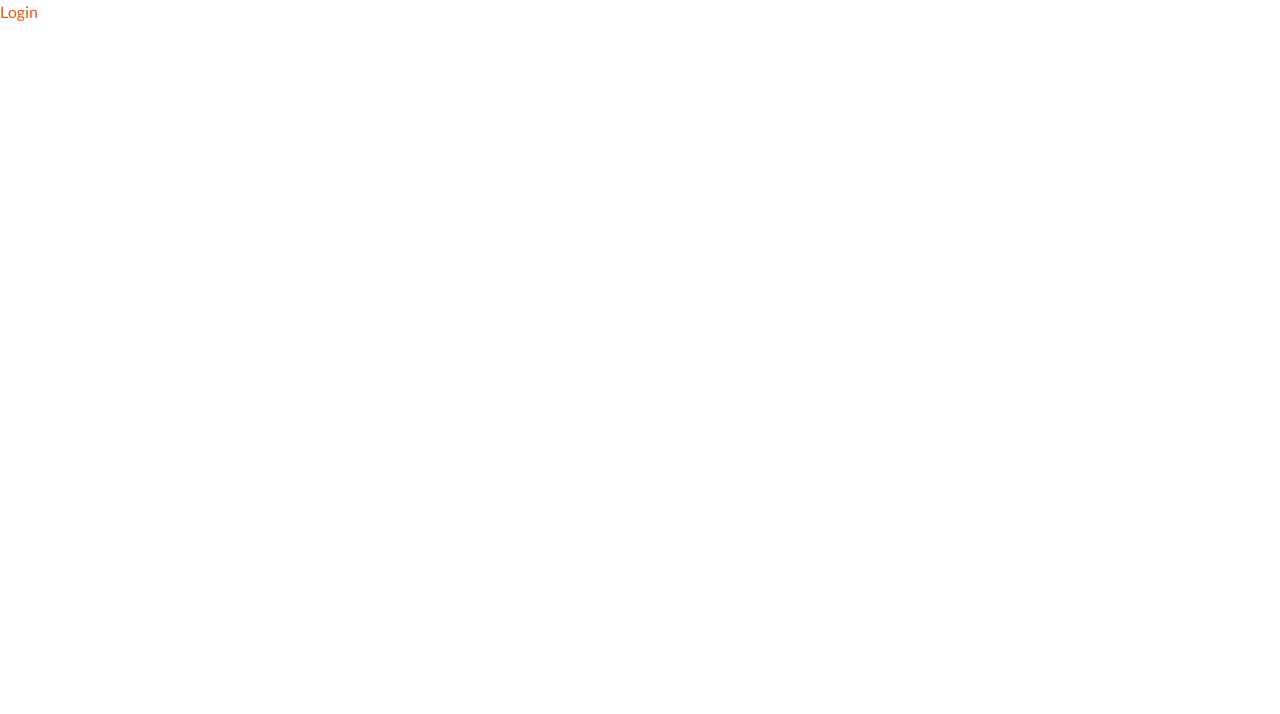
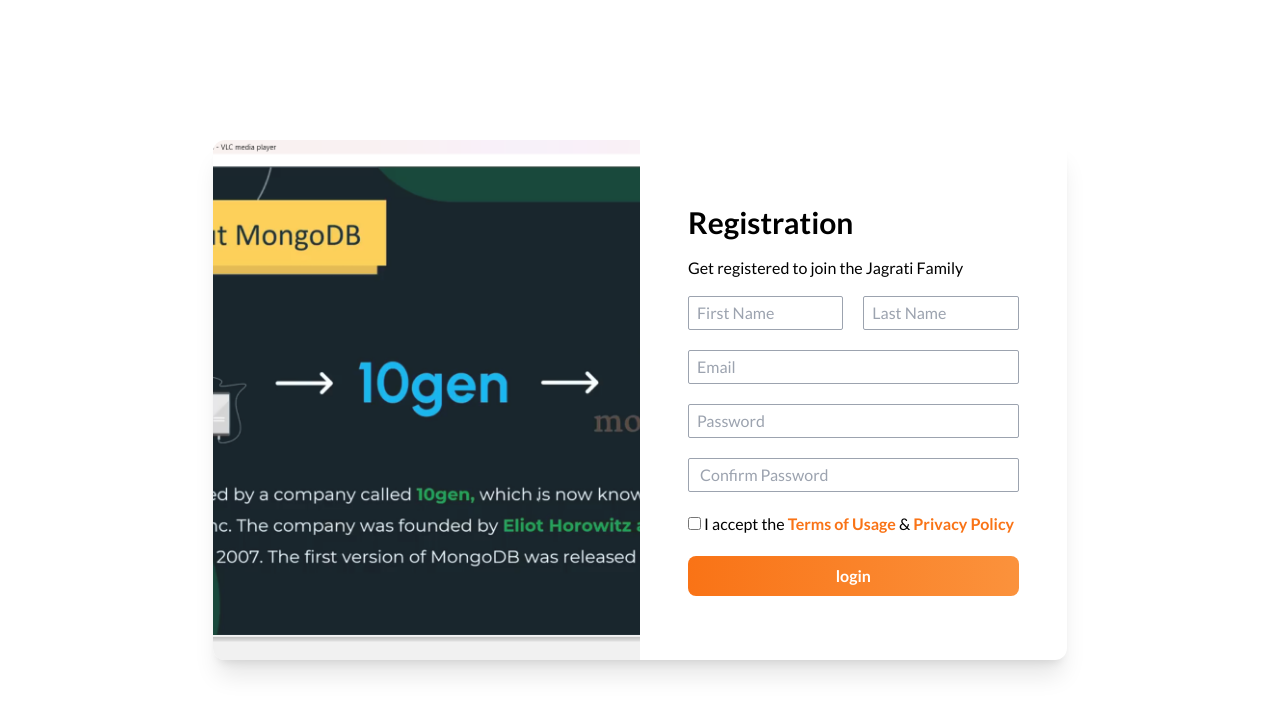
Before and after one commit to Ricobyter/Jagrati-2.0, a React (Vite) app in the folder frontend/: page /register in a window 1280 px wide. Shown: the top 714 px of the page. Built offline with nearby package versions, Linux system fonts and the light colour scheme.

Commit message:
added register page

```diff
--- a/frontend/src/App.tsx
+++ b/frontend/src/App.tsx
@@ -11,8 +11,8 @@ function App() {
     <BrowserRouter>
     <Routes>
       <Route path='/' element={<Homepage />}/>
-      <Route path='login' element={<Login />}/>
-      <Route path='register' element={<Register />}/>
+      <Route path='/login' element={<Login />}/>
+      <Route path='/register' element={<Register />}/>
     </Routes>
     </BrowserRouter>
   )
--- a/frontend/src/components/Navbar.tsx
+++ b/frontend/src/components/Navbar.tsx
@@ -2,7 +2,7 @@ import logo from '../assets/images/logo.png'
 import { useState } from 'react'
 
 import {FaBars, FaTimes} from 'react-icons/fa'
-import { useNavigate } from 'react-router-dom';
+import { Link, useNavigate } from 'react-router-dom';
 
 const NavLinks = [
   {title: "Home",
@@ -60,7 +60,7 @@ export default function Navbar() {
                   {NavLinks.map((link) => (
                     <a href={link.link} key={link.title} className='text-white border-b-2 border-transparent hover:border-b-white transition-all duration-200'>{link.title}</a>
                   ))}
-                  <button className='text-white border-b-2 border-transparent hover:border-b-white transition-all duration-200' onClick={() =>navigate("login")}>Login</button>
+                  <button className='text-white border-b-2 border-transparent hover:border-b-white transition-all duration-200' ><Link to="/login">Login</Link></button>
 
                 </div>
 
--- a/frontend/src/pages/Login.tsx
+++ b/frontend/src/pages/Login.tsx
@@ -1,11 +1,11 @@
 // import React from 'react'
 import { useNavigate } from 'react-router-dom'
 
-export default function Login() {
+export default function Login(){
     const navigate = useNavigate();
   return (
     <div>
-      <button className='text-orange-600' onClick={()=> navigate("register")}>Register</button>
+      <button className='text-orange-600' onClick={() => navigate('/register')}>Register</button>
     </div>
   )
 }
--- a/frontend/src/pages/Register.tsx
+++ b/frontend/src/pages/Register.tsx
@@ -1,11 +1,50 @@
-import React from 'react'
-import { useNavigate } from 'react-router-dom'
+import { Link, useNavigate } from 'react-router-dom'
+import img1 from '../assets/images/1.png'
 
 export default function Register() {
     const navigate = useNavigate()
   return (
-    <div>
-      <button className='text-orange-600'>Login</button>
+<div className='min-h-screen flex justify-center items-center' >
+  <div className='container mx-auto'>
+    <div className='flex flex-col lg:flex-row w-10/12  lg:w-8/12 bg-white rounded-xl mx-auto shadow-xl overflow-hidden '>
+      <div className='w-full lg:w-1/2 text-white flex flex-col items-center justify-center p-12 opacity-90 bg-no-repeat bg-center bg-cover'
+      style={{backgroundSize: 'cover',
+        backgroundImage: `url(${img1})`}}>
+
+
+      </div>
+      <div className='w-full lg:w-1/2 py-10 lg:py-16 px-6 lg:px-12'>
+        <h1 className='text-3xl mb-4 font-semibold'>Registration</h1>
+        <p className='mb-4 font-sm '>Get registered to join the Jagrati Family</p>
+        <form>
+          <div className='grid grid-cols-2 gap-5'>
+            <input type = 'text' className = 'border border-gray-400 py-1 px-2  rounded-sm' placeholder = 'First Name'/>
+            <input type = 'text' className = 'border border-gray-400 py-1 px-2  rounded-sm' placeholder = 'Last Name'/>
+          </div>
+          <div className='mt-5'>
+          <input type = 'text' className = 'border border-gray-400 py-1 px-2 w-full rounded-sm' placeholder = 'Email'/>
+          </div>
+          <div className='mt-5'>
+          <input type = 'password' className = 'border border-gray-400 py-1 px-2 w-full rounded-sm' placeholder = 'Password'/>
+          </div>
+          <div className='mt-5'>
+          <input type = 'password' className = 'border border-gray-400 py-1 px-2 w-full rounded-sm' placeholder = ' Confirm Password'/>
+          </div>
+          <div className='mt-5'>
+            <input type = 'checkbox' className='border border-gray-400 ' />
+            <span> I accept the <a href='#' className='text-orange-500 font-semibold'>Terms of Usage</a> & <a href='#' className='text-orange-500 font-semibold'>Privacy Policy</a> </span>
+          </div>
+          <div className='mt-5'>
+            <button className='text-center text-white w-full rounded-lg py-2 font-semibold bg-gradient-to-r from-orange-500 to-orange-400' ><Link to="/login">login</Link></button>
+          </div>
+        </form>
+
+      </div>
+
     </div>
+  </div>
+
+
+</div>
   )
 }
```
